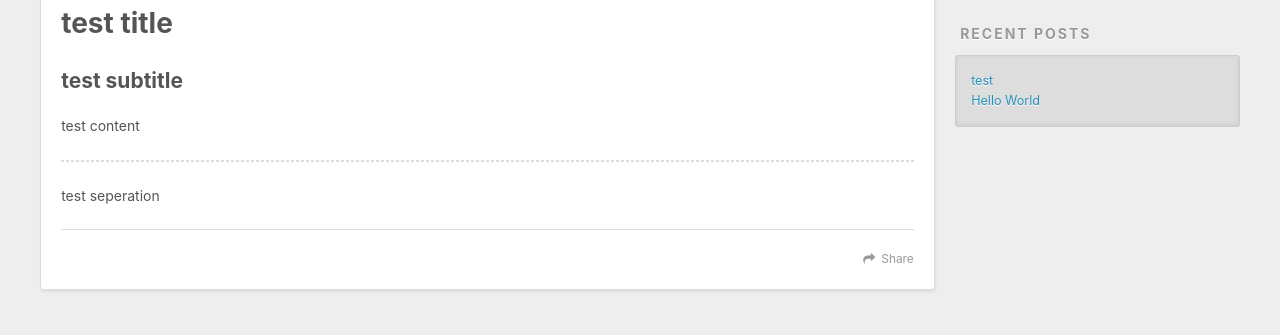
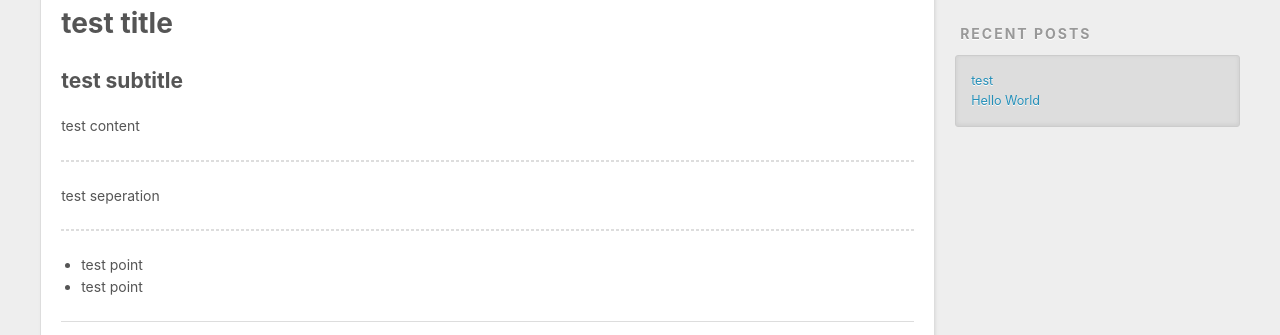
Before and after one commit to RicciZ/RicciZ.github.io, a plain HTML site: page index.html in a window 1280 px wide. Shown: the part 454-789 px from the top of the page. Drawn offline with nearby package versions, Linux system fonts and the light colour scheme.

Commit message:
Site updated: 2020-08-23 21:59:17

```diff
--- a/index.html
+++ b/index.html
@@ -89,6 +89,11 @@
         <h1 id="test-title"><a href="#test-title" class="headerlink" title="test title"></a>test title</h1><h2 id="test-subtitle"><a href="#test-subtitle" class="headerlink" title="test subtitle"></a>test subtitle</h2><p>test content</p>
 <hr>
 <p>test seperation</p>
+<hr>
+<ul>
+<li>test point</li>
+<li>test point</li>
+</ul>
 
 
     </div>
```
Also changed, not shown: 2020/08/23/test/index.html (+8 -3 lines).
